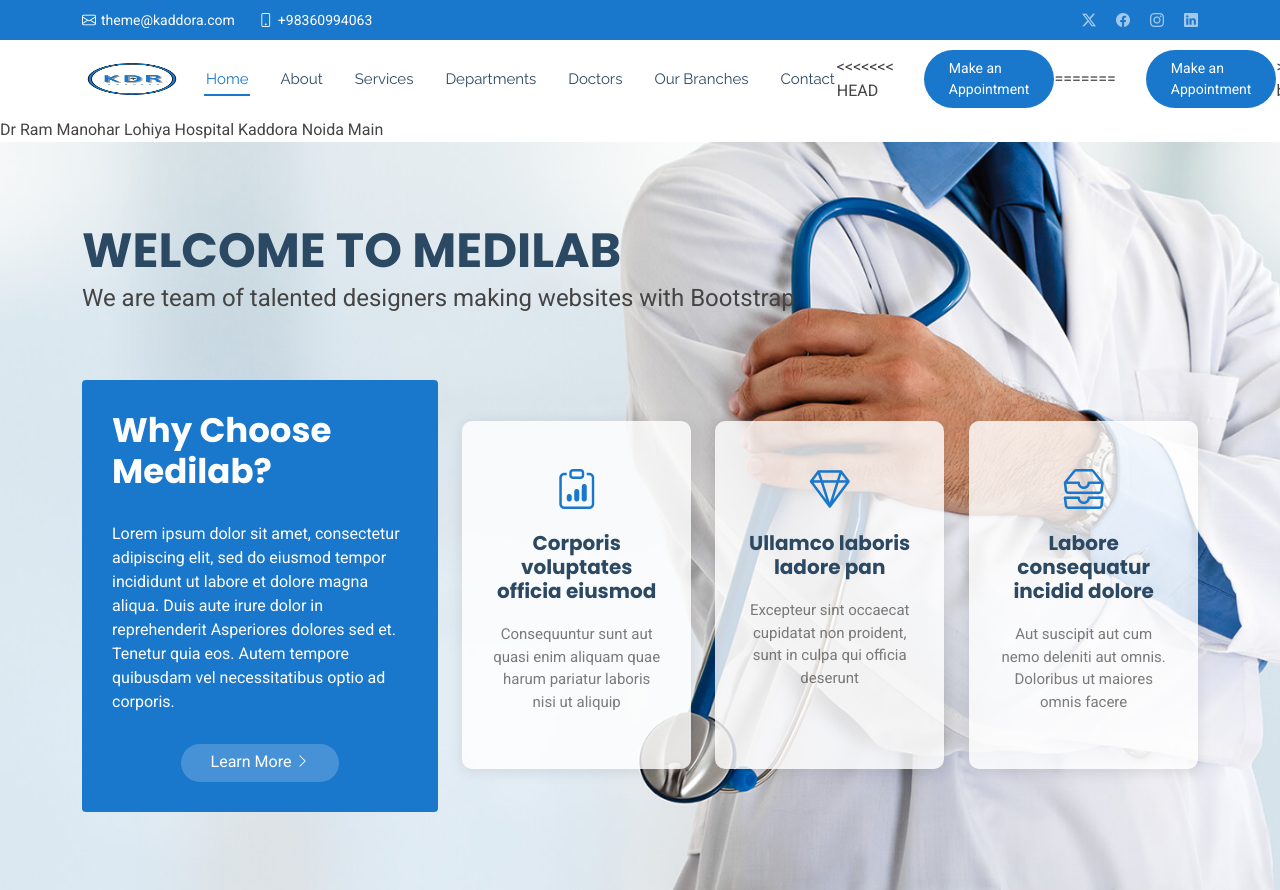
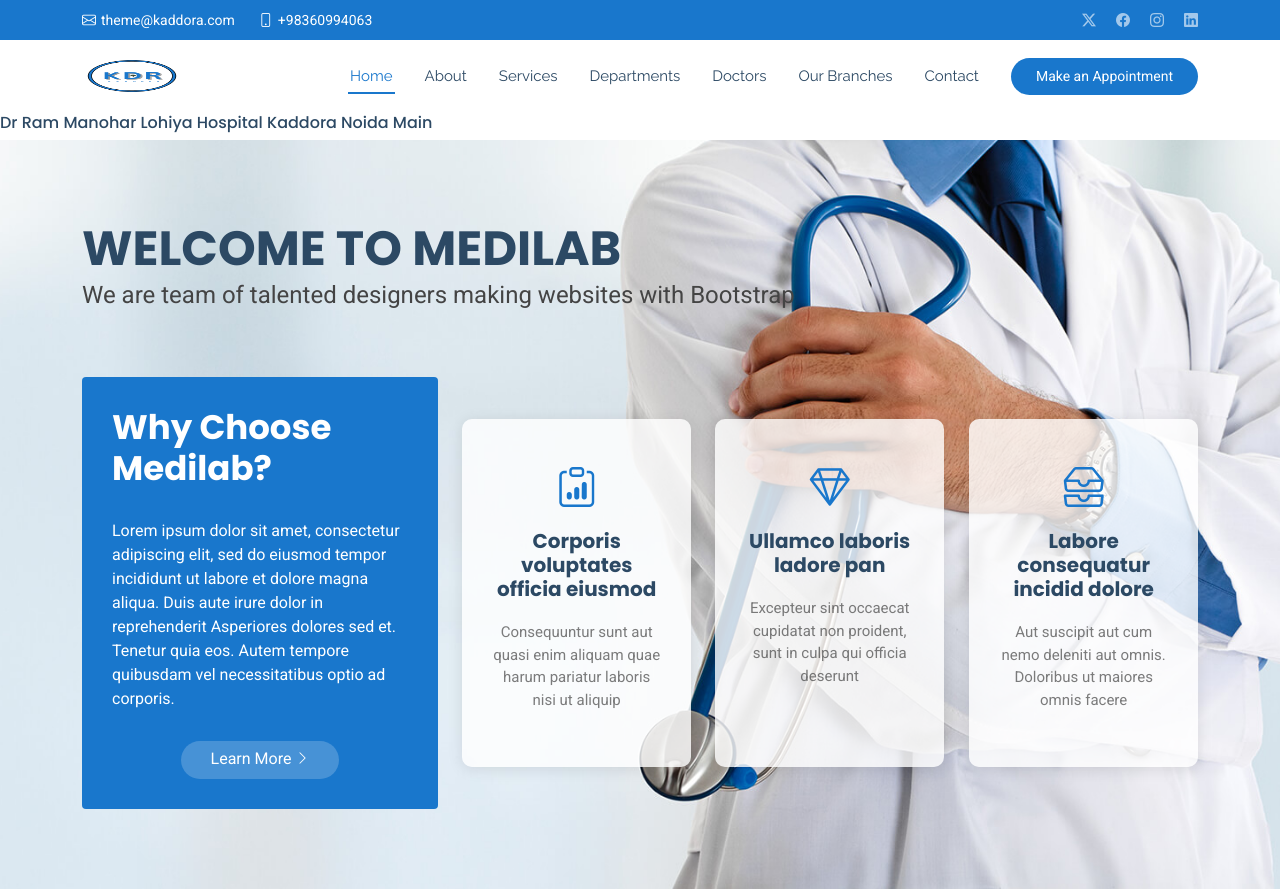
Before and after one commit to Amarmani1234/kaddora_hospital, a PHP site: page /index.php in a window 1280 px wide; the page is wider, and only the part inside the window is pictured. Shown: the top 890 px of that part. Run offline with PHP 8.4, Linux system fonts and the light colour scheme.

Commit message:
update header

```diff
--- a/forms/header.php
+++ b/forms/header.php
@@ -64,13 +64,13 @@
           </ul>
           <i class="mobile-nav-toggle d-xl-none bi bi-list"></i>
         </nav>
-<<<<<<< HEAD
         <!-- <a class="cta-btn d-none d-sm-block" href="#appointment">Make an Appointment</a> -->
          <a class="cta-btn d-none d-sm-block" href="services.php">Make an Appointment</a>
-=======
-        <a class="cta-btn d-none d-sm-block" href="services.php">Make an Appointment</a>
->>>>>>> bb16fda9e568a7ea2e93456d864002208d427b24
       </div>
     </div>
-    Dr Ram Manohar Lohiya Hospital  Kaddora Noida Main
+    <div class="pe-2">
+      <h6>
+        Dr Ram Manohar Lohiya Hospital  Kaddora Noida Main
+      </h6>
+    </div>
   </header>
```
